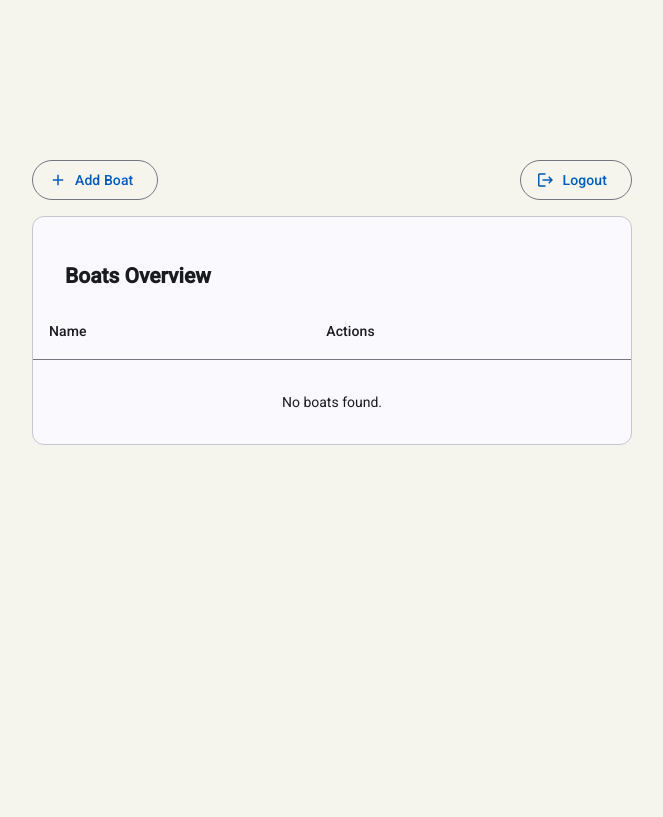
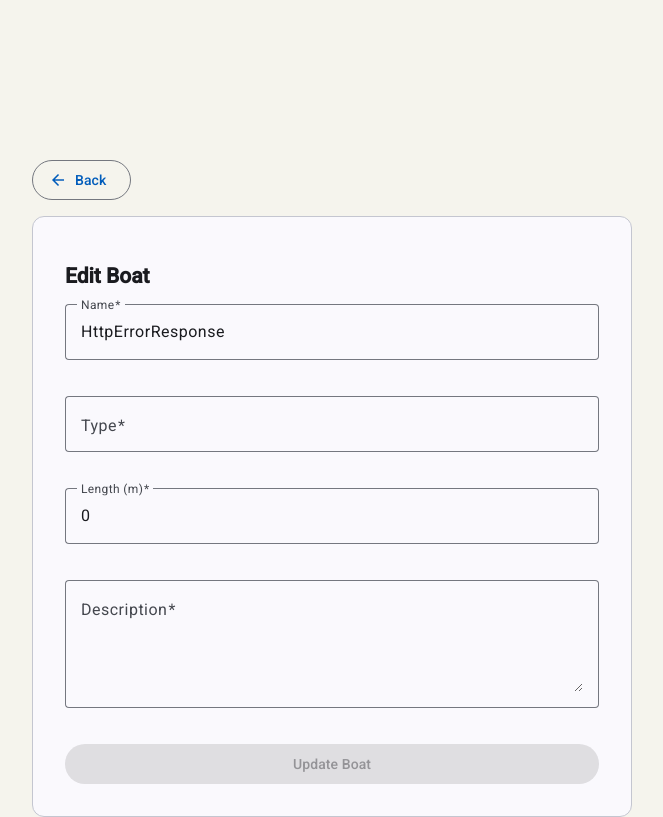
Before and after one commit to h-ARTS/boats-app, an Angular app in the folder boats-ui/: page /boats/edit/1 in a window 1280 px wide. Before the commit this address led to /home. Shown: the whole page, without its empty margins (308-971 px from the left). Built offline with nearby package versions, Linux system fonts and the light colour scheme; no server answers; sample sign-in values are in the browser's storage.

Commit message:
feat(boats): add detail, edit, add and not found pages for boats + resolver for detail

```diff
--- a/boats-ui/src/app/app.routes.ts
+++ b/boats-ui/src/app/app.routes.ts
@@ -1,6 +1,7 @@
 import { Routes } from '@angular/router';
 import { inject } from '@angular/core';
 import { AuthGuard } from './shared/auth/auth.guard';
+import { boatResolver } from './module/home/boats/boat-detail/boat-detail.resolver';
 
 export const routes: Routes = [
   {
@@ -14,6 +15,33 @@ export const routes: Routes = [
     canActivate: [() => inject(AuthGuard).canActivate()],
     loadComponent: () => import('./module/home/page/home.page').then((m) => m.HomePage),
   },
+  {
+    path: 'boats/add',
+    canActivate: [() => inject(AuthGuard).canActivate()],
+    loadComponent: () =>
+      import('./module/home/boats/components/boat-form/boat-form.component').then(
+        (m) => m.BoatFormComponent
+      ),
+  },
+  {
+    path: 'boats/edit/:id',
+    canActivate: [() => inject(AuthGuard).canActivate()],
+    loadComponent: () =>
+      import('./module/home/boats/components/boat-form/boat-form.component').then(
+        (m) => m.BoatFormComponent
+      ),
+  },
+  {
+    path: 'boats/detail/:id',
+    canActivate: [() => inject(AuthGuard).canActivate()],
+    resolve: {
+      boat: boatResolver,
+    },
+    loadComponent: () =>
+      import('./module/home/boats/boat-detail/boat-detail.component').then(
+        (m) => m.BoatDetailComponent
+      ),
+  },
   { path: '', redirectTo: 'login', pathMatch: 'full' },
   { path: '**', redirectTo: 'login' },
 ];
--- /dev/null
+++ b/boats-ui/src/app/module/home/boats/boat-detail/boat-detail.component.html
@@ -0,0 +1,35 @@
+<div class="action-buttons">
+  <button mat-stroked-button color="primary" (click)="goBack()">
+    <mat-icon>arrow_back</mat-icon>
+    Back
+  </button>
+
+  <button mat-stroked-button color="primary" (click)="goToEdit()">
+    <mat-icon>edit</mat-icon>
+    Edit Boat
+  </button>
+</div>
+
+<mat-card appearance="outlined">
+  @switch (view().kind) {
+    @case ('loading') {
+
+      <div class="loading-container">
+        <mat-spinner diameter="50"></mat-spinner>
+      </div>
+    }
+    @case ('loaded') {
+      <mat-card-header>
+        <h2 class="header-title">{{ boat()!.name }}</h2>
+      </mat-card-header>
+      <mat-card-content>
+        <p><strong>Type:</strong> {{ boat()!.type }}</p>
+        <p><strong>Length:</strong> {{ boat()!.length }} m</p>
+        <p><strong>Description:</strong> {{ boat()!.description }}</p>
+      </mat-card-content>
+    }
+    @default {
+      <app-boat-not-found></app-boat-not-found>
+    }
+  }
+</mat-card>
--- /dev/null
+++ b/boats-ui/src/app/module/home/boats/boat-detail/boat-detail.component.scss
@@ -0,0 +1,24 @@
+mat-card {
+  max-width: 600px;
+  margin: 1rem auto 2rem;
+  padding: 2rem;
+}
+
+mat-card-header {
+  display: flex;
+  flex-direction: column;
+  padding: 0;
+}
+
+mat-card-content {
+  padding: 0;
+}
+
+.action-buttons {
+  display: flex;
+  justify-content: space-between;
+  align-items: center;
+  margin-bottom: 1rem;
+  max-width: 600px;
+  margin: 2rem auto 0;
+}
--- /dev/null
+++ b/boats-ui/src/app/module/home/boats/boat-detail/boat-detail.component.ts
@@ -0,0 +1,52 @@
+import { ChangeDetectionStrategy, Component, computed, signal } from '@angular/core';
+import { inject } from '@angular/core';
+import { ActivatedRoute, Router } from '@angular/router';
+import { MatCardModule } from '@angular/material/card';
+import { MatIconModule } from '@angular/material/icon';
+import { MatProgressSpinnerModule } from '@angular/material/progress-spinner';
+import { MatButtonModule } from '@angular/material/button';
+import { toSignal } from '@angular/core/rxjs-interop';
+import { BoatNotFound } from '../components/boat-not-found/boat-not-found.component';
+import { Boat } from '../../../../shared/types';
+
+type View = { kind: 'loading' } | { kind: 'loaded'; boat: Boat } | { kind: 'not-found' };
+
+@Component({
+  selector: 'app-boat-detail',
+  templateUrl: './boat-detail.component.html',
+  styleUrl: './boat-detail.component.scss',
+  changeDetection: ChangeDetectionStrategy.OnPush,
+  imports: [MatCardModule, MatIconModule, MatProgressSpinnerModule, MatButtonModule, BoatNotFound],
+})
+export class BoatDetailComponent {
+  private route = inject(ActivatedRoute);
+  private router = inject(Router);
+  private data = toSignal(this.route.data);
+
+  private isBoat = (b: any): b is Boat =>
+    !!b &&
+    typeof b === 'object' &&
+    'name' in (b as any) &&
+    'type' in (b as any) &&
+    'length' in (b as any);
+
+  id = this.route.snapshot.paramMap.get('id') ?? '';
+  boat = computed(() => this.data()?.['boat'] as Boat | null);
+
+  view = computed<View>(() => {
+    const _data = this.data();
+    if (!_data) return { kind: 'loading' };
+
+    return this.isBoat(this.boat())
+      ? { kind: 'loaded', boat: this.boat() as Boat }
+      : { kind: 'not-found' };
+  });
+
+  goBack() {
+    this.router.navigate(['/home']);
+  }
+
+  goToEdit() {
+    this.router.navigate(['boats/edit', this.id]);
+  }
+}
--- /dev/null
+++ b/boats-ui/src/app/module/home/boats/boat-detail/boat-detail.resolver.ts
@@ -0,0 +1,21 @@
+import { inject } from '@angular/core';
+import { ActivatedRouteSnapshot, RouterStateSnapshot, ResolveFn } from '@angular/router';
+import { of } from 'rxjs';
+import { catchError, map } from 'rxjs/operators';
+import { BoatService } from '../services/boat.service';
+import { Boat } from '../../../../shared/types';
+
+export const boatResolver: ResolveFn<Boat | null> = (
+  route: ActivatedRouteSnapshot,
+  state: RouterStateSnapshot
+) => {
+  const boatService = inject(BoatService);
+  const id = route.paramMap.get('id') ?? '';
+  if (!id) {
+    return of(null);
+  }
+  return boatService.getBoat(+id).pipe(
+    map((boat) => boat),
+    catchError(() => of(null))
+  );
+};
--- /dev/null
+++ b/boats-ui/src/app/module/home/boats/components/boat-form/boat-form.component.html
@@ -0,0 +1,39 @@
+<div class="action-buttons">
+  <button mat-stroked-button color="primary" (click)="goBack()">
+    <mat-icon>arrow_back</mat-icon> Back
+  </button>
+</div>
+<mat-card appearance="outlined">
+  <form [formGroup]="form" (ngSubmit)="onSubmit()">
+    <h2>{{ isEdit() ? 'Edit Boat' : 'Add Boat' }}</h2>
+    <div class="flex">
+      <mat-form-field appearance="outline">
+        <mat-label>Name</mat-label>
+        <input matInput formControlName="name" required />
+      </mat-form-field>
+      <mat-form-field appearance="outline">
+        <mat-label>Type</mat-label>
+        <input matInput formControlName="type" required />
+      </mat-form-field>
+      <mat-form-field appearance="outline">
+        <mat-label>Length (m)</mat-label>
+        <input matInput formControlName="length" type="number" step="0.1" required />
+      </mat-form-field>
+      <mat-form-field appearance="outline">
+        <mat-label>Description</mat-label>
+        <textarea matInput formControlName="description" rows="4"></textarea>
+      </mat-form-field>
+      <button
+        matButton="filled"
+        color="primary"
+        type="submit"
+        [disabled]="form.invalid || loading()"
+      >
+        {{ isEdit() ? 'Update' : 'Add' }} Boat
+      </button>
+    </div>
+    @if (error()) {
+    <div class="error">{{ error() }}</div>
+    }
+  </form>
+</mat-card>
--- /dev/null
+++ b/boats-ui/src/app/module/home/boats/components/boat-form/boat-form.component.scss
@@ -0,0 +1,23 @@
+mat-card {
+  max-width: 600px;
+  margin: 1rem auto 2rem;
+  padding: 2rem;
+}
+
+.error {
+  color: red;
+  margin-top: 1rem;
+}
+
+.flex {
+  display: flex;
+  flex-direction: column;
+  gap: 1rem;
+}
+
+.action-buttons {
+  display: flex;
+  justify-content: flex-start;
+  margin: 2rem auto 0;
+  max-width: 600px;
+}
--- /dev/null
+++ b/boats-ui/src/app/module/home/boats/components/boat-form/boat-form.component.ts
@@ -0,0 +1,77 @@
+import { ChangeDetectionStrategy, Component, signal } from '@angular/core';
+import { FormBuilder, ReactiveFormsModule, Validators } from '@angular/forms';
+import { Router, ActivatedRoute } from '@angular/router';
+import { inject } from '@angular/core';
+import { BoatService } from '../../services/boat.service';
+import { MatCardModule } from '@angular/material/card';
+import { MatButtonModule } from '@angular/material/button';
+import { MatFormFieldModule } from '@angular/material/form-field';
+import { MatInputModule } from '@angular/material/input';
+import { MatIconModule } from '@angular/material/icon';
+import { Boat } from '../../../../../shared/types';
+
+@Component({
+  selector: 'app-boat-form',
+  templateUrl: './boat-form.component.html',
+  styleUrl: './boat-form.component.scss',
+  changeDetection: ChangeDetectionStrategy.OnPush,
+  imports: [
+    ReactiveFormsModule,
+    MatCardModule,
+    MatButtonModule,
+    MatFormFieldModule,
+    MatInputModule,
+    MatIconModule,
+  ],
+})
+export class BoatFormComponent {
+  private fb = inject(FormBuilder);
+  private boatService = inject(BoatService);
+  private router = inject(Router);
+  private route = inject(ActivatedRoute);
+
+  id = Number(this.route.snapshot.paramMap.get('id'));
+  isEdit = signal(!!this.id);
+  loading = signal(false);
+  error = signal<string | null>(null);
+
+  form = this.fb.group({
+    name: ['', [Validators.required, Validators.minLength(3)]],
+    type: ['', [Validators.required, Validators.minLength(3)]],
+    length: [0, [Validators.required, Validators.min(1)]],
+    description: ['', [Validators.required, Validators.minLength(10)]],
+  });
+
+  constructor() {
+    if (this.isEdit()) {
+      this.boatService.getBoat(this.id).subscribe((boat) => {
+        if (boat) this.form.patchValue(boat as Boat);
+      });
+    }
+  }
+
+  onSubmit() {
+    if (this.form.invalid) return;
+    this.loading.set(true);
+    this.error.set(null);
+    const boat: Boat = {
+      id: this.id ?? Math.random().toString(36).substring(2, 9),
+      ...(this.form.value as Omit<Boat, 'id'>),
+    };
+    const obs = this.isEdit()
+      ? this.boatService.updateBoat(boat.id, boat)
+      : this.boatService.addBoat(boat);
+    obs.subscribe({
+      next: () => this.router.navigate(['/home']),
+      error: () => {
+        this.error.set('Save failed');
+        this.loading.set(false);
+      },
+      complete: () => this.loading.set(false),
+    });
+  }
+
+  goBack() {
+    this.router.navigate(['/home']);
+  }
+}
--- /dev/null
+++ b/boats-ui/src/app/module/home/boats/components/boat-not-found/boat-not-found.component.html
@@ -0,0 +1 @@
+<h3 class="not-found">Boat not found.</h3>
--- /dev/null
+++ b/boats-ui/src/app/module/home/boats/components/boat-not-found/boat-not-found.component.scss
@@ -0,0 +1,5 @@
+.not-found {
+  color: #ff3f3f;
+  font-weight: bold;
+  text-align: center;
+}
```
Also changed, not shown: boats-ui/src/app/module/home/boats/components/boat-not-found/boat-not-found.component.ts (added, +9 -0 lines).
